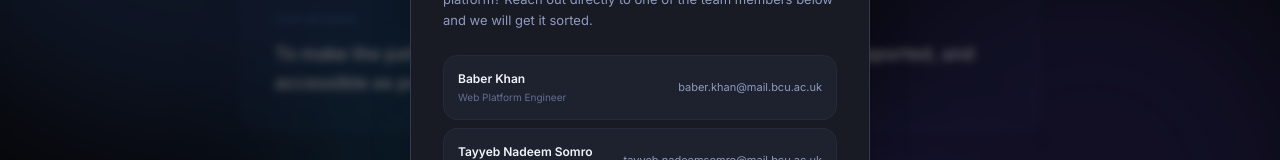
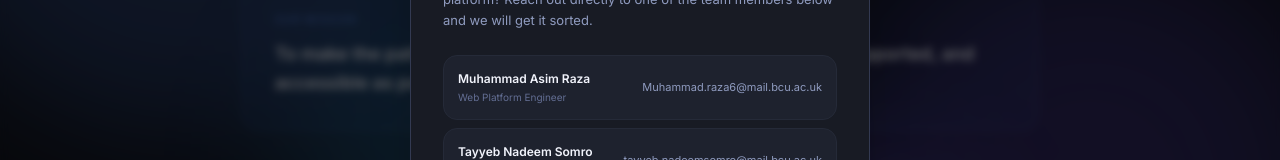
Before and after one commit to uffbilxl/sca, a Next.js app: page /about in a window 1280 px wide. Both pictures are taken after a click on the button "Report an Issue". Shown: the part 330-490 px from the top of the page. Built offline with nearby package versions, Linux system fonts and the light colour scheme.

Commit message:
Replace Baber Khan with Muhammad Asim Raza in Report Issue modal

```diff
--- a/src/components/layout/ReportIssueModal.tsx
+++ b/src/components/layout/ReportIssueModal.tsx
@@ -6,7 +6,7 @@ interface Props {
 }
 
 const contacts = [
-  { name: 'Baber Khan', role: 'Web Platform Engineer', email: 'baber.khan@mail.bcu.ac.uk' },
+  { name: 'Muhammad Asim Raza', role: 'Web Platform Engineer', email: 'Muhammad.raza6@mail.bcu.ac.uk' },
   { name: 'Tayyeb Nadeem Somro', role: 'President', email: 'tayyeb.nadeemsomro@mail.bcu.ac.uk' },
   { name: 'Bilal Arshad', role: 'VP Cyber Security', email: 'bilal.arshad2@mail.bcu.ac.uk' },
 ]
```
